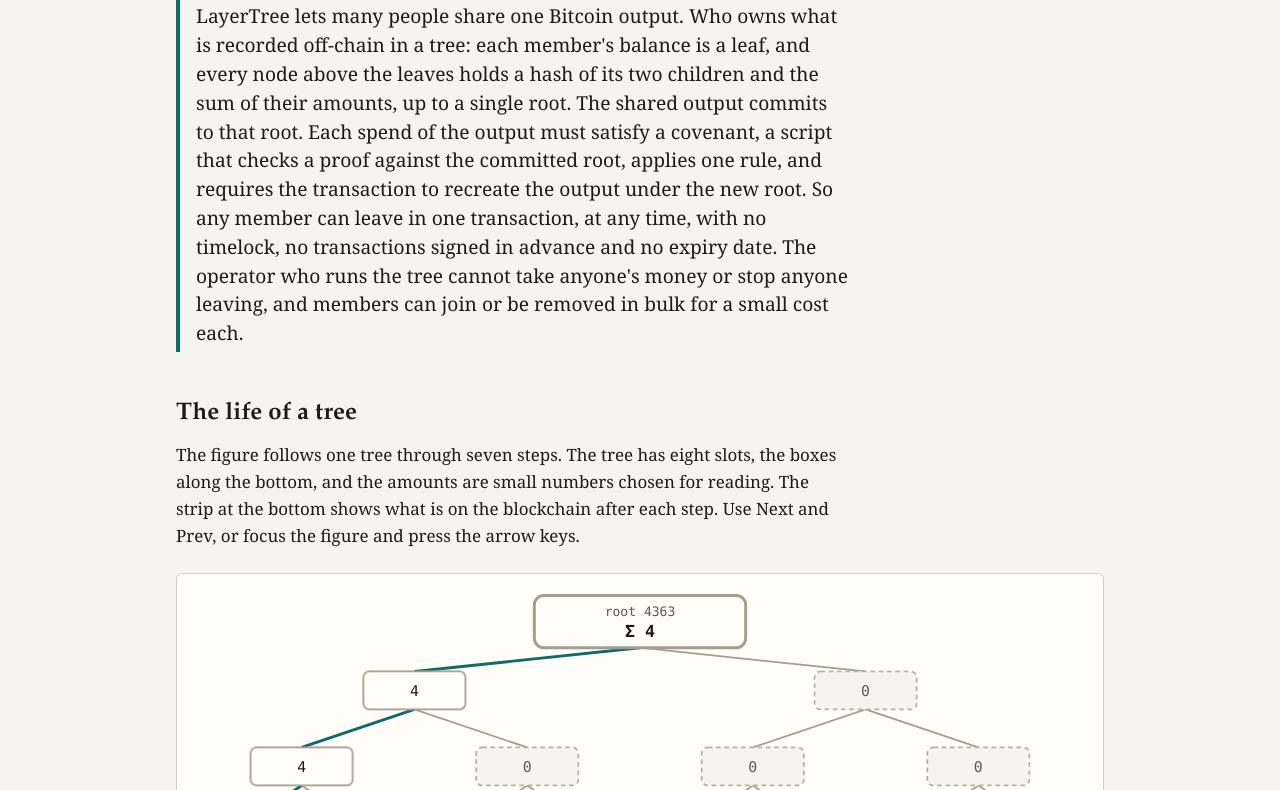
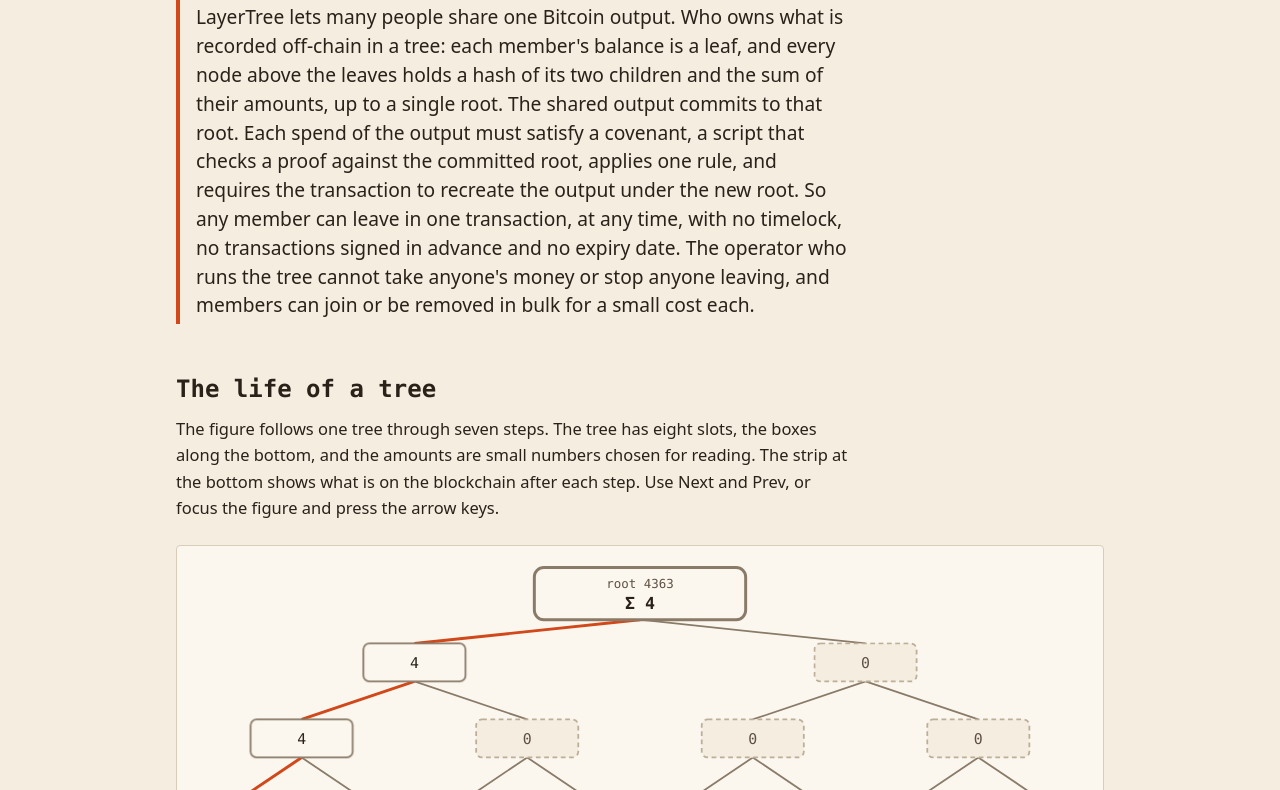
Before and after one commit to lightninglabs/layertree, a plain HTML site: page site/index.html in a window 1280 px wide. Shown: the part 188-978 px from the top of the page. Drawn offline with Linux system fonts and the light colour scheme.

Commit message:
site/css: adopt the schematic identity tokens with warmer surfaces
In this commit, we replace the placeholder palette in tokens.css with the
chosen identity: the schematic identity's typography, signal colour and
categorical set, on the cream paper and brown-black ink of the approachable
identity. The existing variable names stay; we add the categorical roles
(node, node sum, leaf, leaf exit), the grid colours, the plate rule colour
and the text-on-accent colour. The leaving-leaf amber is darkened from
#b07a00 to #a67300 so that it keeps 3:1 against the on-chain strip's
surface.

```diff
--- a/site/css/tokens.css
+++ b/site/css/tokens.css
@@ -4,124 +4,162 @@
  * This is the only file a visual identity needs to change. Every color,
  * font, size, spacing step and motion duration used by site.css and by the
  * SVG that js/tree-anim.js draws is one of the custom properties below.
- * The palette is a restrained placeholder.
+ *
+ * Identity: the schematic identity (site/identity/schematic/) with the
+ * warmth of the approachable one (site/identity/approachable/). The page is
+ * a drafting sheet on cream paper with brown-black ink, a 16 px grid, IBM
+ * Plex Mono for labels and display, IBM Plex Sans for body, and one signal
+ * color, vermilion, for the proof path and for links.
  */
 
 :root {
   color-scheme: light dark;
 
-  /* Color: light theme. */
-  --color-bg: #f6f4ef;
-  --color-surface: #fffdf8;
-  --color-surface-2: #ece8de;
-  --color-text: #1c1b19;
-  --color-text-muted: #5d5a53;
-  --color-border: #d6d0c3;
-  --color-border-strong: #a59e8f;
-  --color-link: #135d66;
-  --color-accent: #0f6a6a;          /* proof path, new root */
-  --color-accent-soft: #d5ebe8;
-  --color-sibling: #a25c00;         /* siblings supplied by the proof */
-  --color-sibling-soft: #f6e5cc;
-  --color-chain: #e9e3d6;           /* the on-chain strip */
-  --color-good: #2e6b34;            /* payouts, checks that hold */
-  --color-good-soft: #dcebd9;
-  --color-bad: #a8261c;             /* checks that fail */
-  --color-bad-soft: #f5dad6;
-  --color-pending: #6a4fa0;         /* a root computed but not yet committed */
-  --color-empty: #b8b1a2;
-  --color-focus: #1a62d6;
+  /* Color: light theme. Cream drafting paper, brown-black ink. */
+  --color-bg: #f4ede0;              /* the sheet, under the grid */
+  --color-surface: #fbf7ef;         /* figure plates, cards, the header */
+  --color-surface-2: #ede4d3;       /* caption bars, card heads, the on-chain strip */
+  --color-text: #2a2119;
+  --color-text-muted: #5e5043;
+  --color-border: #d9cdb8;          /* hairlines inside a plate */
+  --color-border-strong: #8a7b69;   /* edges, neutral outlines */
+  --color-rule: #2a2119;            /* the 1 px ink rule round plates and cards */
+  --color-grid-minor: rgba(42, 33, 25, 0.055);
+  --color-grid-major: rgba(42, 33, 25, 0.11);
+  --color-link: #a83a12;            /* vermilion, darkened for text contrast */
+  --color-accent: #d1481a;          /* the signal: proof path, fold, new root */
+  --color-accent-soft: #f8ddd0;
+  --color-accent-ink: #ffffff;      /* text on the accent */
+  --color-sibling: #d1481a;         /* siblings keep the signal, drawn dashed */
+  --color-sibling-soft: #fbf7ef;
 
-  /* Type. System stacks only, so the site works offline. */
-  --font-body: Charter, "Bitstream Charter", "Sitka Text", Cambria, Georgia, serif;
-  --font-display: "Iowan Old Style", "Palatino Linotype", Palatino, Charter, Georgia, serif;
-  --font-mono: ui-monospace, "SF Mono", Menlo, Consolas, "Liberation Mono", monospace;
+  /* The categorical set, validated together (see site/README.md):
+     node, path (the accent), leaf, leaf-exit, chain. */
+  --color-node: #2767ae;            /* interior node outline */
+  --color-node-sum: #1e4e85;        /* sum written on an interior node */
+  --color-leaf: #1d8a6a;            /* leaf outline */
+  --color-leaf-exit: #a67300;       /* the leaf that is leaving, its arrow, its payout */
+  --color-chain: #6b4e9b;           /* the on-chain strip, the only solid shape */
 
-  --text-xs: 0.78rem;
-  --text-sm: 0.88rem;
-  --text-base: 1.06rem;
+  --color-good: #2e7d32;            /* checks that hold */
+  --color-good-soft: #dfecd6;
+  --color-bad: #a3201b;             /* checks that fail */
+  --color-bad-soft: #f6d9d3;
+  --color-pending: #2767ae;         /* a root computed but not yet committed: the node color, dashed */
+  --color-empty: #bcae98;
+  --color-focus: #2767ae;
+
+  /* Type. IBM Plex is loaded from Google Fonts in each page's head; the
+     stacks after it keep the site readable offline. */
+  --font-body: "IBM Plex Sans", "Source Sans 3", ui-sans-serif, system-ui, -apple-system, "Segoe UI", sans-serif;
+  --font-display: "IBM Plex Mono", "JetBrains Mono", ui-monospace, SFMono-Regular, Menlo, Consolas, monospace;
+  --font-mono: "IBM Plex Mono", "JetBrains Mono", ui-monospace, SFMono-Regular, Menlo, Consolas, monospace;
+
+  --text-xs: 0.75rem;
+  --text-sm: 0.875rem;
+  --text-base: 1.03rem;
   --text-md: 1.2rem;
   --text-lg: 1.5rem;
-  --text-xl: 2rem;
-  --text-2xl: 2.7rem;
-  --leading-tight: 1.2;
+  --text-xl: 1.9rem;
+  --text-2xl: 2.6rem;
+  --leading-tight: 1.15;
   --leading-body: 1.6;
 
   /* Sizes of text drawn inside the SVG figures, in CSS pixels. */
-  --svg-text-sm: 11px;
+  --svg-text-sm: 10.5px;
   --svg-text: 12.5px;
   --svg-text-lg: 14px;
 
-  /* Spacing. */
+  /* Spacing. The page grid is 16 px; the steps are a little roomier than a
+     strict datasheet. */
   --space-1: 0.25rem;
   --space-2: 0.5rem;
   --space-3: 0.75rem;
   --space-4: 1rem;
   --space-5: 1.5rem;
-  --space-6: 2rem;
-  --space-7: 3rem;
-  --space-8: 4.5rem;
+  --space-6: 2.25rem;
+  --space-7: 3.25rem;
+  --space-8: 5rem;
   --gutter: 16px;
+  --grid: 16px;
   --measure: 42rem;
   --wide: 60rem;
 
-  --radius-sm: 3px;
-  --radius: 6px;
+  /* Drafted corners, softened slightly; never pills. */
+  --radius-sm: 2px;
+  --radius: 4px;
   --border-width: 1px;
   --stroke: 1.5px;
   --stroke-strong: 2.5px;
 
-  /* Motion. tree-anim.js staggers the fold by --motion-step per level. */
-  --motion-fast: 160ms;
-  --motion-pulse: 520ms;
-  --motion-step: 240ms;
-  --motion-ease: cubic-bezier(0.2, 0.7, 0.2, 1);
+  /* Motion. tree-anim.js staggers the fold by --motion-step per level.
+     Strokes draw and colors settle; nothing bounces or pulses. */
+  --motion-fast: 120ms;
+  --motion-pulse: 480ms;
+  --motion-step: 220ms;
+  --motion-ease: cubic-bezier(0.2, 0, 0, 1);
 }
 
 @media (prefers-color-scheme: dark) {
   :root:not([data-theme="light"]) {
-    --color-bg: #151513;
-    --color-surface: #1d1c1a;
-    --color-surface-2: #282622;
-    --color-text: #ebe7dd;
-    --color-text-muted: #a9a499;
-    --color-border: #3a3731;
-    --color-border-strong: #6b665b;
-    --color-link: #7fcbd1;
-    --color-accent: #5cc0bb;
-    --color-accent-soft: #17393a;
-    --color-sibling: #e6a649;
-    --color-sibling-soft: #3d2e17;
-    --color-chain: #24221e;
-    --color-good: #7cc283;
-    --color-good-soft: #1d3320;
-    --color-bad: #f0877c;
-    --color-bad-soft: #3e1d1a;
-    --color-pending: #b49ce6;
-    --color-empty: #57534a;
-    --color-focus: #7aa7ff;
+    --color-bg: #1a1612;
+    --color-surface: #221d18;
+    --color-surface-2: #2b251e;
+    --color-text: #f0e7d8;
+    --color-text-muted: #bbae9c;
+    --color-border: #3d352c;
+    --color-border-strong: #85786a;
+    --color-rule: #a69886;
+    --color-grid-minor: rgba(240, 231, 216, 0.045);
+    --color-grid-major: rgba(240, 231, 216, 0.09);
+    --color-link: #f2845d;
+    --color-accent: #ec6236;
+    --color-accent-soft: #48261b;
+    --color-accent-ink: #1a1612;
+    --color-sibling: #ec6236;
+    --color-sibling-soft: #221d18;
+    --color-node: #5a8fd0;
+    --color-node-sum: #9dbfea;
+    --color-leaf: #38a586;
+    --color-leaf-exit: #b98418;
+    --color-chain: #9b82d4;
+    --color-good: #5bb56a;
+    --color-good-soft: #1f3121;
+    --color-bad: #f08070;
+    --color-bad-soft: #43201b;
+    --color-pending: #5a8fd0;
+    --color-empty: #5e5448;
+    --color-focus: #8fb5e6;
   }
 }
 
 :root[data-theme="dark"] {
-  --color-bg: #151513;
-  --color-surface: #1d1c1a;
-  --color-surface-2: #282622;
-  --color-text: #ebe7dd;
-  --color-text-muted: #a9a499;
-  --color-border: #3a3731;
-  --color-border-strong: #6b665b;
-  --color-link: #7fcbd1;
-  --color-accent: #5cc0bb;
-  --color-accent-soft: #17393a;
-  --color-sibling: #e6a649;
-  --color-sibling-soft: #3d2e17;
-  --color-chain: #24221e;
-  --color-good: #7cc283;
-  --color-good-soft: #1d3320;
-  --color-bad: #f0877c;
-  --color-bad-soft: #3e1d1a;
-  --color-pending: #b49ce6;
-  --color-empty: #57534a;
-  --color-focus: #7aa7ff;
+  --color-bg: #1a1612;
+  --color-surface: #221d18;
+  --color-surface-2: #2b251e;
+  --color-text: #f0e7d8;
+  --color-text-muted: #bbae9c;
+  --color-border: #3d352c;
+  --color-border-strong: #85786a;
+  --color-rule: #a69886;
+  --color-grid-minor: rgba(240, 231, 216, 0.045);
+  --color-grid-major: rgba(240, 231, 216, 0.09);
+  --color-link: #f2845d;
+  --color-accent: #ec6236;
+  --color-accent-soft: #48261b;
+  --color-accent-ink: #1a1612;
+  --color-sibling: #ec6236;
+  --color-sibling-soft: #221d18;
+  --color-node: #5a8fd0;
+  --color-node-sum: #9dbfea;
+  --color-leaf: #38a586;
+  --color-leaf-exit: #b98418;
+  --color-chain: #9b82d4;
+  --color-good: #5bb56a;
+  --color-good-soft: #1f3121;
+  --color-bad: #f08070;
+  --color-bad-soft: #43201b;
+  --color-pending: #5a8fd0;
+  --color-empty: #5e5448;
+  --color-focus: #8fb5e6;
 }
```
